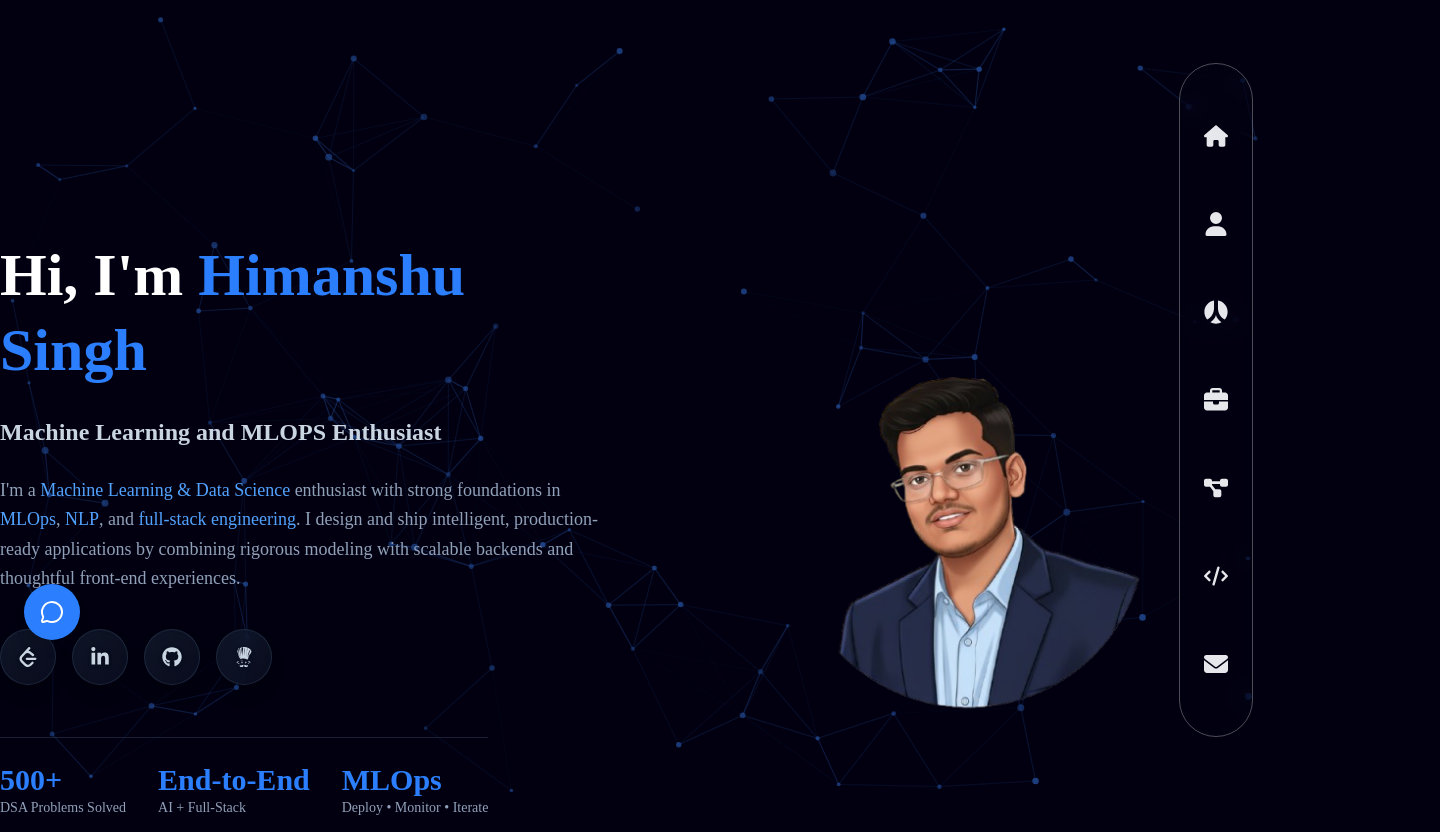
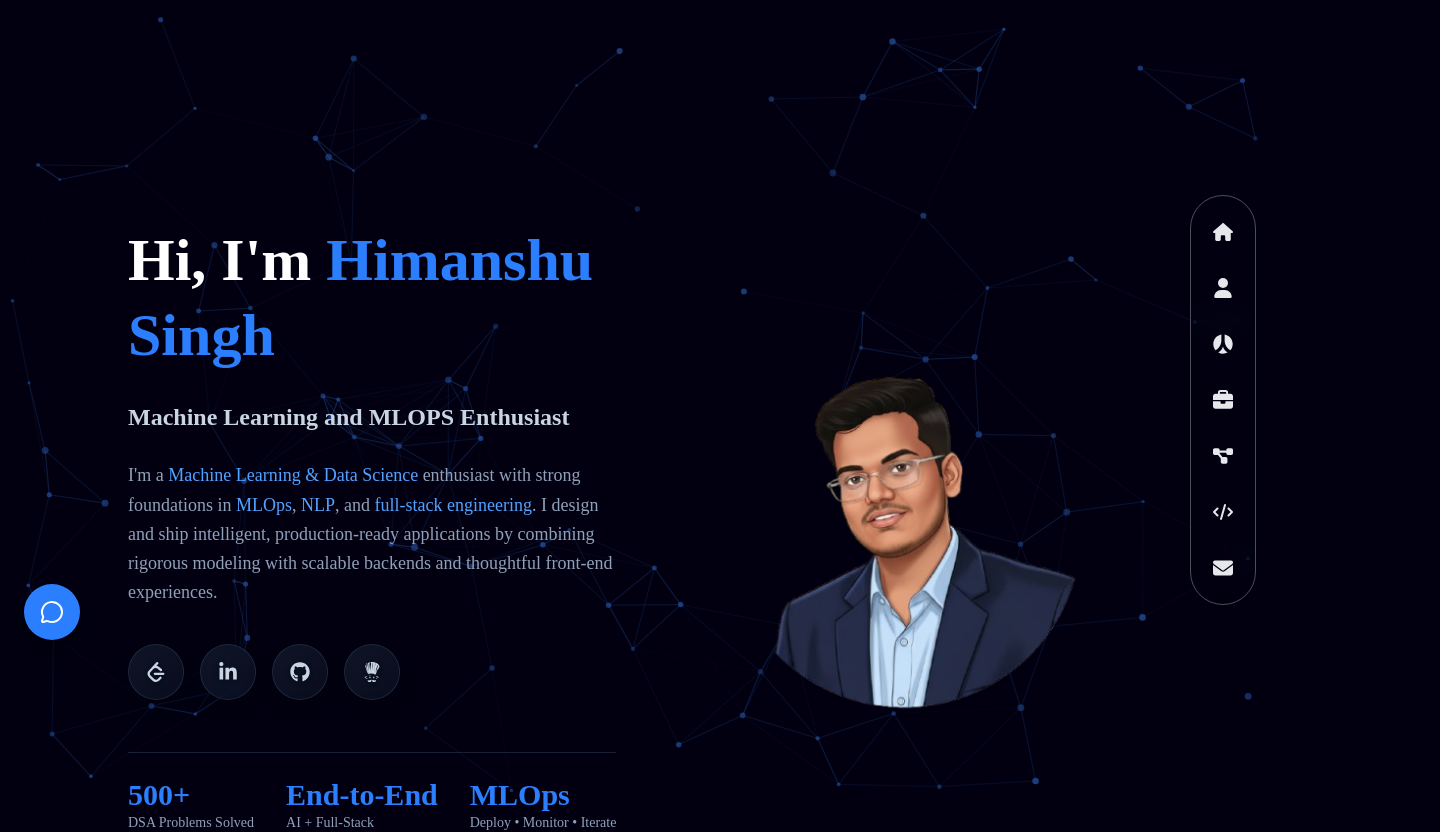
Before and after one commit to Himanshu0518/MyPortfolio, a React (Vite) app: page / in a window 1280 px wide. Shown: the top 832 px of the page, 1440 px wide, since content can reach past the window. Built offline with nearby package versions, Linux system fonts and the light colour scheme.

Commit message:
improved layout

```diff
--- a/src/components/MenuItem.jsx
+++ b/src/components/MenuItem.jsx
@@ -1,8 +1,7 @@
-
 import { AnimatePresence, motion } from "framer-motion";
 
 const tooltipVariants = {
-  hidden: { opacity: 0, x: 10, scale: 0.95 }, // animate in from right
+  hidden: { opacity: 0, x: 10, scale: 0.95 },
   visible: { opacity: 1, x: 0, scale: 1 },
   exit: { opacity: 0, x: 10, scale: 0.95 },
 };
@@ -13,11 +12,11 @@ const MenuItem = ({ menu, index }) => {
       <a
         href={menu.uri}
         title={menu.label || `Menu item ${index + 1}`}
-        className="w-12 h-12 rounded-full flex items-center justify-center
+        className="w-10 h-10 lg:w-9 lg:h-9 xl:w-10 xl:h-10 rounded-full flex items-center justify-center
                    cursor-pointer hover:bg-gradient-to-br from-green-400 to-green-600
                    transition-all duration-300 ease-in-out hover:scale-110"
       >
-        <menu.Icon className="w-6 h-6 text-gray-200 group-hover:text-white transition-colors duration-300" />
+        <menu.Icon className="w-5 h-5 lg:w-4 lg:h-4 xl:w-5 xl:h-5 text-gray-200 group-hover:text-white transition-colors duration-300" />
       </a>
 
       {/* Tooltip (Left Side) */}
@@ -28,10 +27,10 @@ const MenuItem = ({ menu, index }) => {
           animate="visible"
           exit="exit"
           transition={{ duration: 0.2 }}
-          className="absolute top-1/2 right-16 -translate-y-1/2
+          className="absolute top-1/2 right-14 -translate-y-1/2
                      bg-white text-black rounded-md shadow-lg px-3 py-1
                      text-sm whitespace-nowrap hidden group-hover:block"
-                     style={{boxShadow: "inset 0 0 10px rgba(0, 0, 0, 0.4)"}}
+          style={{ boxShadow: "inset 0 0 10px rgba(0, 0, 0, 0.4)" }}
         >
           {menu?.name}
           {/* Tooltip arrow */}
--- a/src/containers/App.jsx
+++ b/src/containers/App.jsx
@@ -13,11 +13,11 @@ import { NeuralNetworkBackground } from "../components";
 
 function App() {
   return (
-    <>
+    <div className="min-h-screen w-full relative">
       {/* Neural Network Background */}
       <NeuralNetworkBackground />
 
-      <div className="w-full xl:w-[1600px] py-32 px-4 lg:px-12 pr-4 lg-pr-32 relative z-10">
+      <div className="w-full max-w-[1600px] mx-auto py-32 px-4 lg:px-12 relative z-10">
         {/* Header */}
         <Header />
         {/* Home Container */}
@@ -54,7 +54,7 @@ function App() {
           </motion.div>
         </AnimatePresence>
       </div>
-    </>
+    </div>
   );
 }
 
--- a/src/containers/Header.jsx
+++ b/src/containers/Header.jsx
@@ -1,20 +1,30 @@
 import React from 'react'
 import { Menus } from '../utils/helper'
-import {MenuItem} from '../components'
+import { MenuItem } from '../components'
 
 function Header() {
   return (
-    <div className="fixed bottom-0 right-0 lg:top-0 w-full h-auto lg:h-screen lg:w-32 flex justify-center
-    items-end lg:items-center pb-8 lg:pb-0 z-50  ">
-        <div className="px-3 py-3 lg:py-12 rounded-full border border-[rgba(255,255,255,0.3)] flex flex-row lg:flex-col justify-center items-center
-        md:gap-10 gap-6 duration-200 backdrop-blur-md">
-   {
-    Menus && Menus.map((item,index) => (
-      <MenuItem key={index} menu={item} index={index}/>
-    ))
-   }
+    /* Mobile: fixed bottom bar | Desktop: fixed right-side vertical nav */
+    <div className="fixed bottom-0 right-0 lg:top-1/2 lg:-translate-y-1/2 lg:right-4 xl:right-6
+      w-full h-auto lg:w-auto lg:h-auto
+      flex justify-center items-end lg:items-center
+      pb-6 lg:pb-0 z-50">
 
-        </div>
+      <div className="
+        px-4 py-3
+        lg:px-3 lg:py-4
+        rounded-full
+        border border-[rgba(255,255,255,0.3)]
+        flex flex-row lg:flex-col
+        justify-center items-center
+        gap-5 md:gap-6 lg:gap-3 xl:gap-4
+        backdrop-blur-md
+        duration-200
+      ">
+        {Menus && Menus.map((item, index) => (
+          <MenuItem key={index} menu={item} index={index} />
+        ))}
+      </div>
 
     </div>
   )
--- a/src/index.css
+++ b/src/index.css
@@ -1,20 +1,22 @@
 @import "tailwindcss";
 
+*,
+*::before,
+*::after {
+  box-sizing: border-box;
+}
 
+html {
+  scroll-behavior: smooth;
+  overflow-x: hidden;
+}
 
 body {
-  width: 100vw;
+  width: 100%;
   min-height: 100vh;
-  height: 100vh;
+  margin: 0;
+  padding: 0;
   background: #020010;
   font-family: "Croissant One", cursive;
-  display: flex;
-  flex-direction: column;
-  align-items: center;
-  justify-content: start;
+  overflow-x: hidden;
 }
-
-body,
-html {
-  scroll-behavior: smooth;
-}
```
